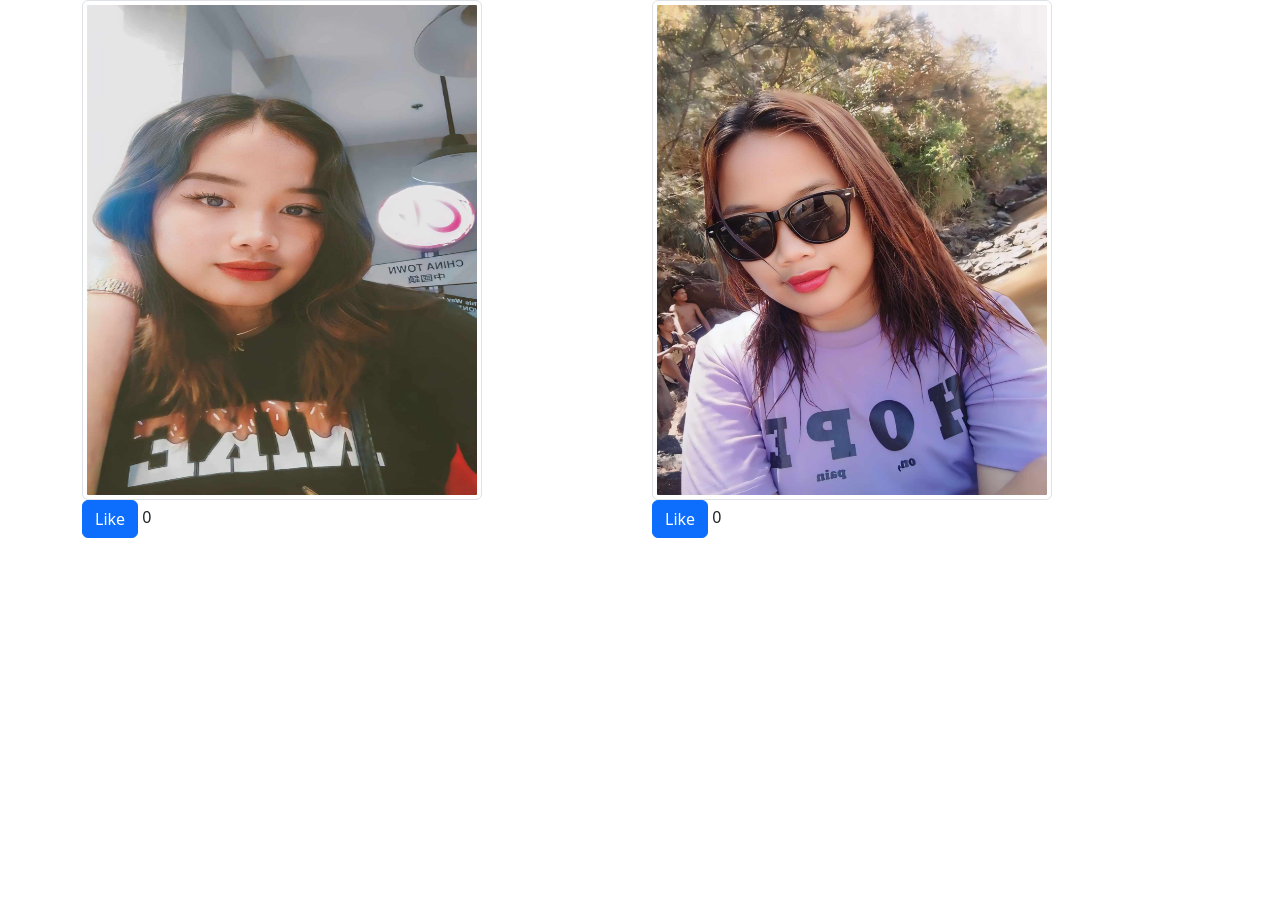
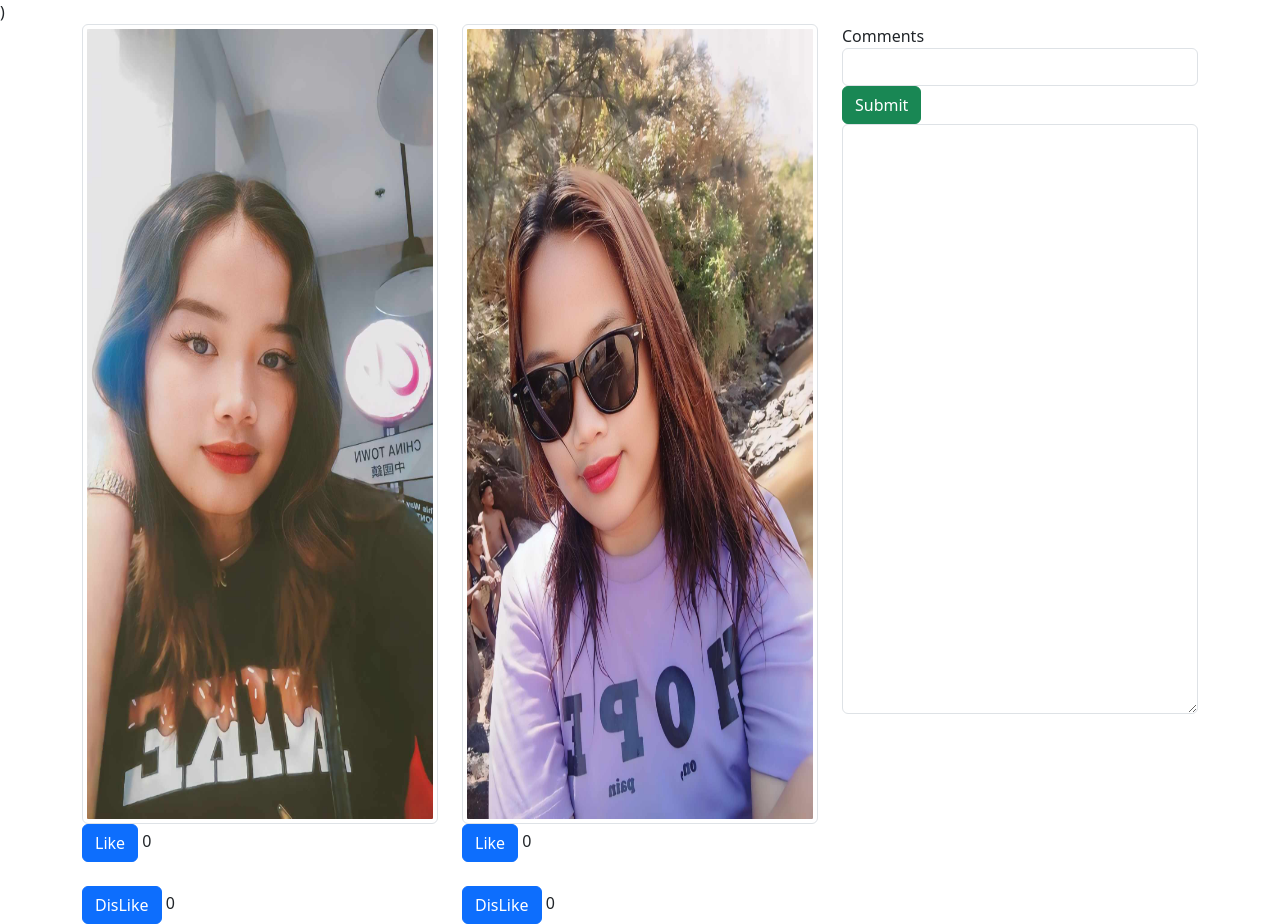
Before and after one commit to Maryrosesoriano/Maryrosesoriano.github.io, a plain HTML site: page index.html in a window 1280 px wide. Before the commit the page ends 800 px from the top, so only its background shows below. Drawn offline with nearby package versions, Linux system fonts and the light colour scheme.

Commit message:
Update index.html

```diff
--- a/index.html
+++ b/index.html
@@ -4,21 +4,31 @@
     <link href="https://cdn.jsdelivr.net/npm/bootstrap@5.3.3/dist/css/bootstrap.min.css" rel="stylesheet" integrity="sha384-QWTKZyjpPEjISv5WaRU9OFeRpok6YctnYmDr5pNlyT2bRjXh0JMhjY6hW+ALEwIH" crossorigin="anonymous">
     <script src="https://cdn.jsdelivr.net/npm/bootstrap@5.3.3/dist/js/bootstrap.bundle.min.js" integrity="sha384-YvpcrYf0tY3lHB60NNkmXc5s9fDVZLESaAA55NDzOxhy9GkcIdslK1eN7N6jIeHz" crossorigin="anonymous"></script>
 </head>
-<body>
+<body>)
   <div class="container">
     <div class="row">
-      <div class="col-6">
-        <img src="2.jpg" class="img-thumbnail" style="width:400px;height:500px;"/> <br>
+      <div class="col-4">
+        <img src="2.jpg" class="img-thumbnail" style="width:1000px;height:800px;"/> <br>
         <button class="btn btn-primary" type="button" id="btnLike1"> Like </button>
-          <output id="countLikes1"> 0 </output>
+          <output id="countLikes1"> 0 </output> <br> <br>
+          <button class="btn btn-primary" type="button" id="btnDisLike1"> DisLike </button>
+          <output id="countDisLikes1"> 0 </output>
       </div>
-      <div class="col-6">
-        <img src="1.jpg" class="img-thumbnail" style="width:400px;height:500px;"/> <br>
+      <div class="col-4">
+        <img src="1.jpg" class="img-thumbnail" style="width:1000px;height:800px;"/> <br>
         <button class="btn btn-primary" type="button" id="btnLike2"> Like </button>
-          <output id="countLikes2"> 0 </output>
-         </div>
+          <output id="countLikes2"> 0 </output> <br> <br>
+          <button class="btn btn-primary" type="button" id="btnDisLike2"> DisLike </button>
+          <output id="countDisLikes2"> 0 </output>
       </div>
-   </div>
+        <div class="col-4">
+            Comments <br>
+            <input type="text" class="form-control" id="comment"/>
+            <button class="btn btn-success" id="submit"> Submit </button>
+            <textarea class="form-control" id="commentbox" rows="24"></textarea>
+        </div>
+      </div>
+  </div>
   <script src="index.js"></script>
 </body>
 </html>
```
